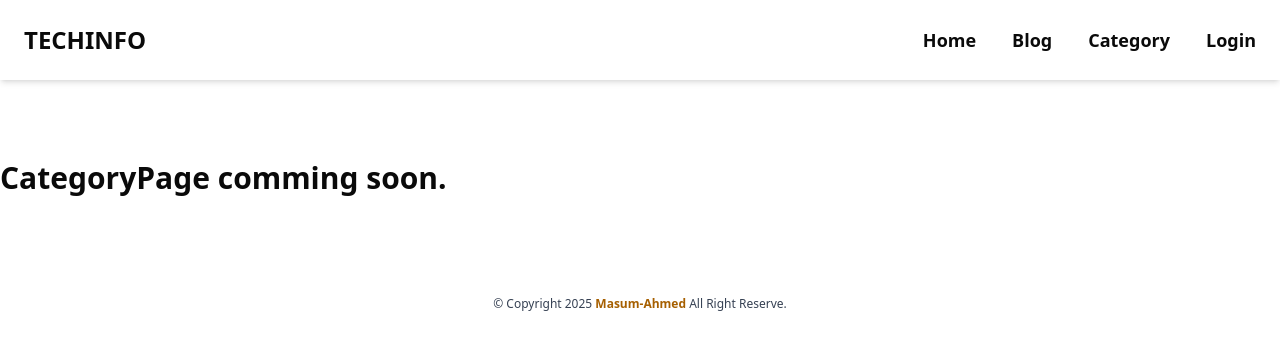
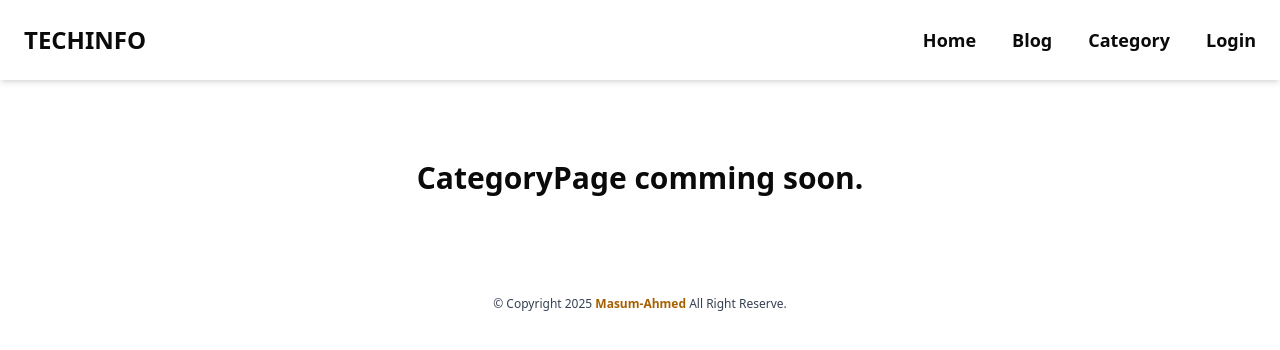
Before and after one commit to M-Shourav/TechInfo_client, a Next.js app: page /category in a window 1280 px wide. Shown: the top 350 px of the page. Built offline with nearby package versions, Linux system fonts and the light colour scheme; no server answers.

Commit message:
category page

```diff
--- a/src/app/category/page.tsx
+++ b/src/app/category/page.tsx
@@ -2,7 +2,7 @@ import React from "react";
 
 const CategoryPage = () => {
   return (
-    <div className="w-full py-20 text-3xl font-semibold">
+    <div className="w-full flex items-center justify-center py-20 px-4 text-xl sm:text-3xl font-semibold">
       CategoryPage comming soon.{" "}
     </div>
   );
```
